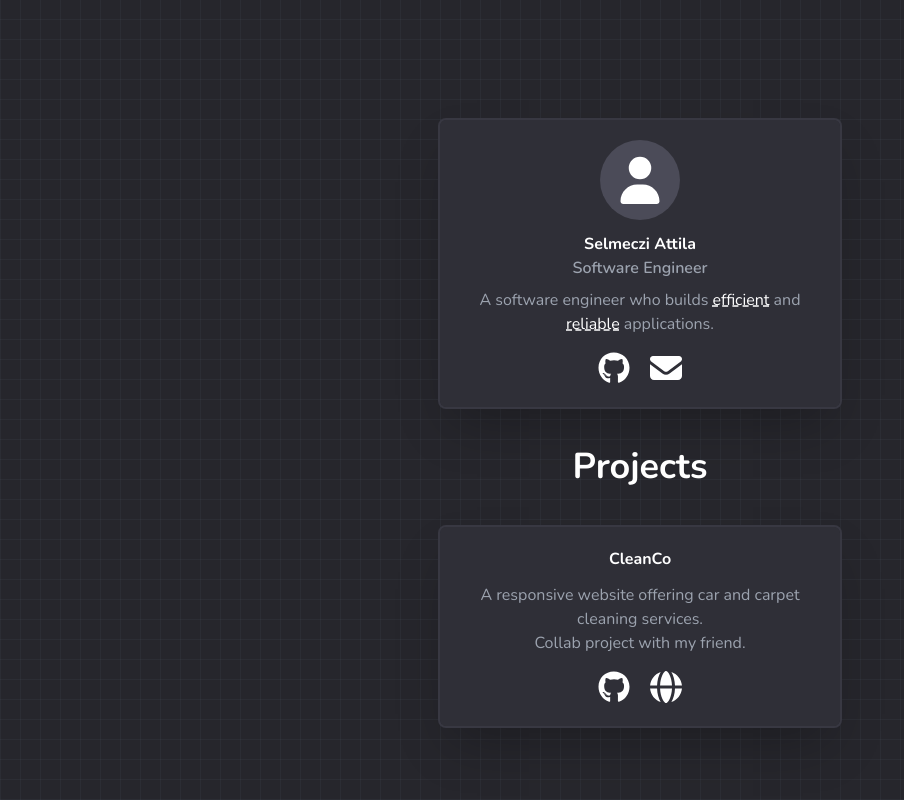
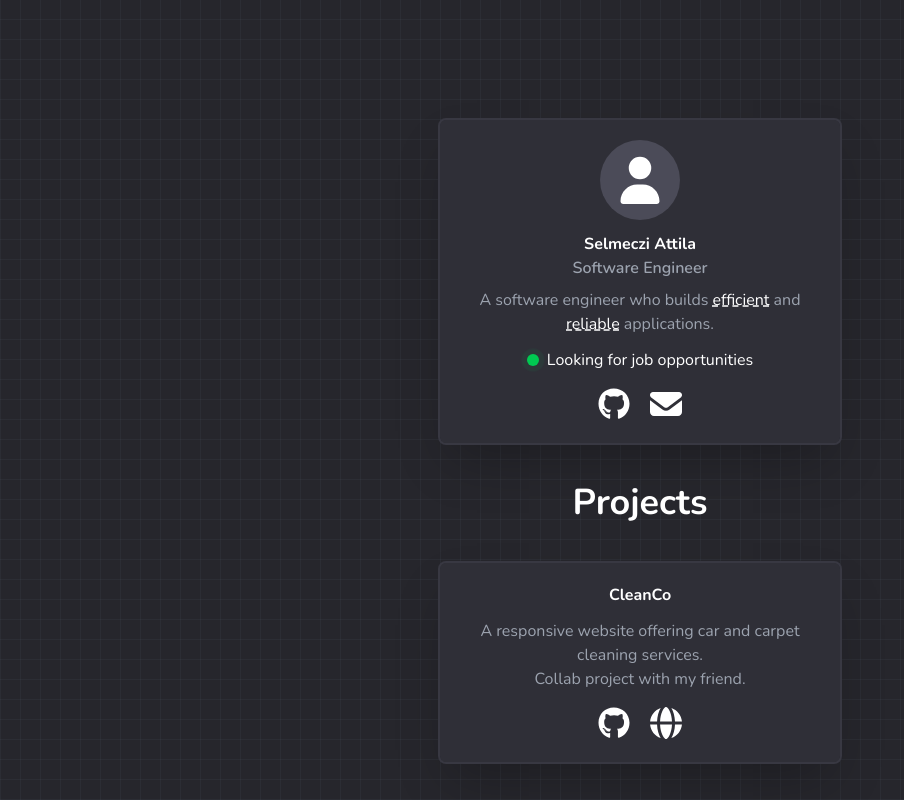
Before and after one commit to selmeczi-attila/portfolio, a Next.js app: page / in a window 1280 px wide. Shown: the whole page, without its empty margins (0-904 px from the left). Built offline with nearby package versions, Linux system fonts and the light colour scheme.

Commit message:
Update page.tsx

```diff
--- a/app/page.tsx
+++ b/app/page.tsx
@@ -29,7 +29,7 @@ export default function Home() {
             applications.
           </p>
 
-          <Available isAvailable={false} />
+          <Available isAvailable={true} />
 
           <div className="space-x-3">
             <a href="https://github.com/selmeczi-attila" target="_blank">
```
